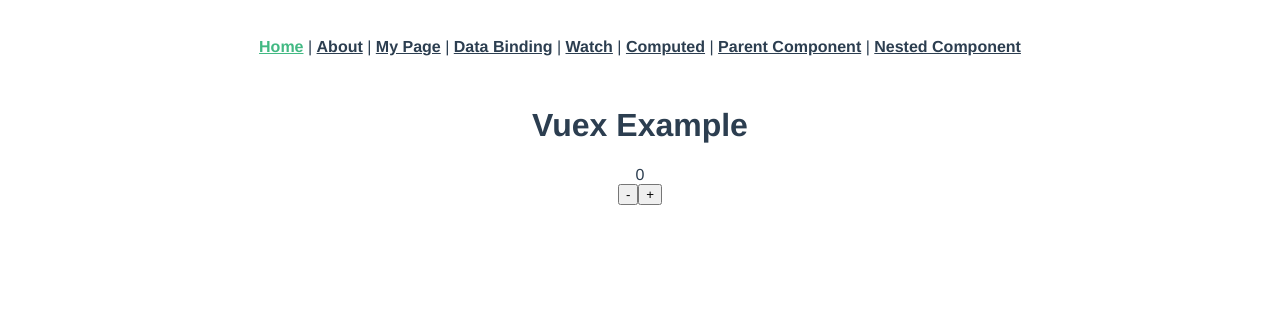
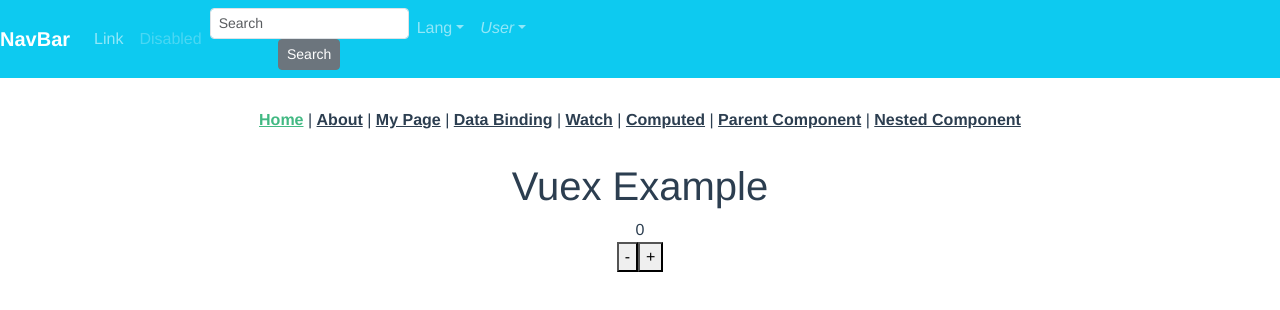
Before and after one commit to Mia-Oh/vue-playground, a Vue app: page / in a window 1280 px wide. Shown: the top 310 px of the page. Built offline with nearby package versions, Linux system fonts and the light colour scheme.

Commit message:
chap.11:bootstrap-vue 예제 추가

```diff
--- a/package.json
+++ b/package.json
@@ -8,6 +8,8 @@
     "lint": "vue-cli-service lint"
   },
   "dependencies": {
+    "bootstrap": "^5.3.0",
+    "bootstrap-vue": "^2.23.1",
     "core-js": "^3.8.3",
     "vue": "^2.6.14",
     "vue-i18n": "^8.28.2",
--- a/src/App.vue
+++ b/src/App.vue
@@ -1,5 +1,6 @@
 <template>
   <div id="app">
+    <header-layout />
     <nav>
       <router-link to="/">Home</router-link> |
       <router-link to="/about">About</router-link> |
@@ -13,7 +14,14 @@
     <router-view />
   </div>
 </template>
-
+<script>
+import HeaderLayout from "./components/HeaderLayout.vue";
+export default {
+  components: {
+    "header-layout": HeaderLayout,
+  },
+};
+</script>
 <style lang="scss">
 #app {
   font-family: Avenir, Helvetica, Arial, sans-serif;
--- /dev/null
+++ b/src/components/HeaderLayout.vue
@@ -0,0 +1,51 @@
+<template>
+  <div>
+    <b-navbar toggleable="lg" type="dark" variant="info">
+      <b-navbar-brand href="#">NavBar</b-navbar-brand>
+
+      <b-navbar-toggle target="nav-collapse"></b-navbar-toggle>
+
+      <b-collapse id="nav-collapse" is-nav>
+        <b-navbar-nav>
+          <b-nav-item href="#">Link</b-nav-item>
+          <b-nav-item href="#" disabled>Disabled</b-nav-item>
+        </b-navbar-nav>
+
+        <!-- Right aligned nav items -->
+        <b-navbar-nav class="ml-auto">
+          <b-nav-form>
+            <b-form-input
+              size="sm"
+              class="mr-sm-2"
+              placeholder="Search"
+            ></b-form-input>
+            <b-button size="sm" class="my-2 my-sm-0" type="submit"
+              >Search</b-button
+            >
+          </b-nav-form>
+
+          <b-nav-item-dropdown text="Lang" right>
+            <b-dropdown-item href="#">EN</b-dropdown-item>
+            <b-dropdown-item href="#">ES</b-dropdown-item>
+            <b-dropdown-item href="#">RU</b-dropdown-item>
+            <b-dropdown-item href="#">FA</b-dropdown-item>
+          </b-nav-item-dropdown>
+
+          <b-nav-item-dropdown right>
+            <!-- Using 'button-content' slot -->
+            <template #button-content>
+              <em>User</em>
+            </template>
+            <b-dropdown-item href="#">Profile</b-dropdown-item>
+            <b-dropdown-item href="#">Sign Out</b-dropdown-item>
+          </b-nav-item-dropdown>
+        </b-navbar-nav>
+      </b-collapse>
+    </b-navbar>
+  </div>
+</template>
+<script>
+export default {
+  name: "header-layout",
+};
+</script>
```
Also changed, not shown: src/main.js (+9 -0 lines), 1 other file (tests, documents, lock files or other folders).
